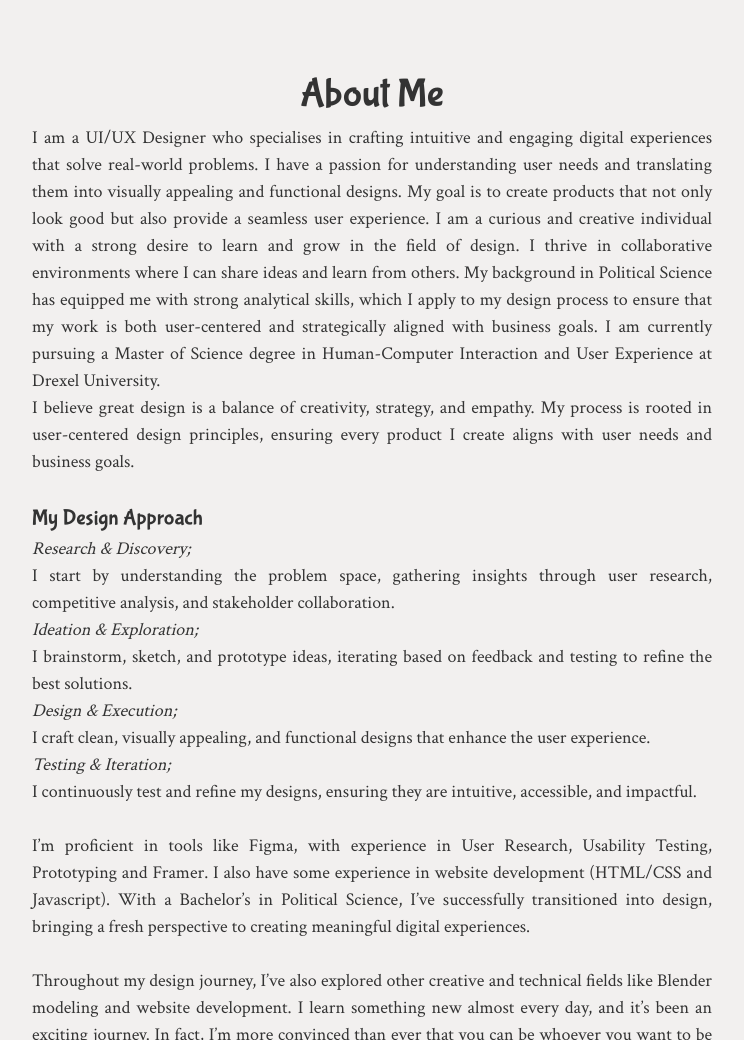
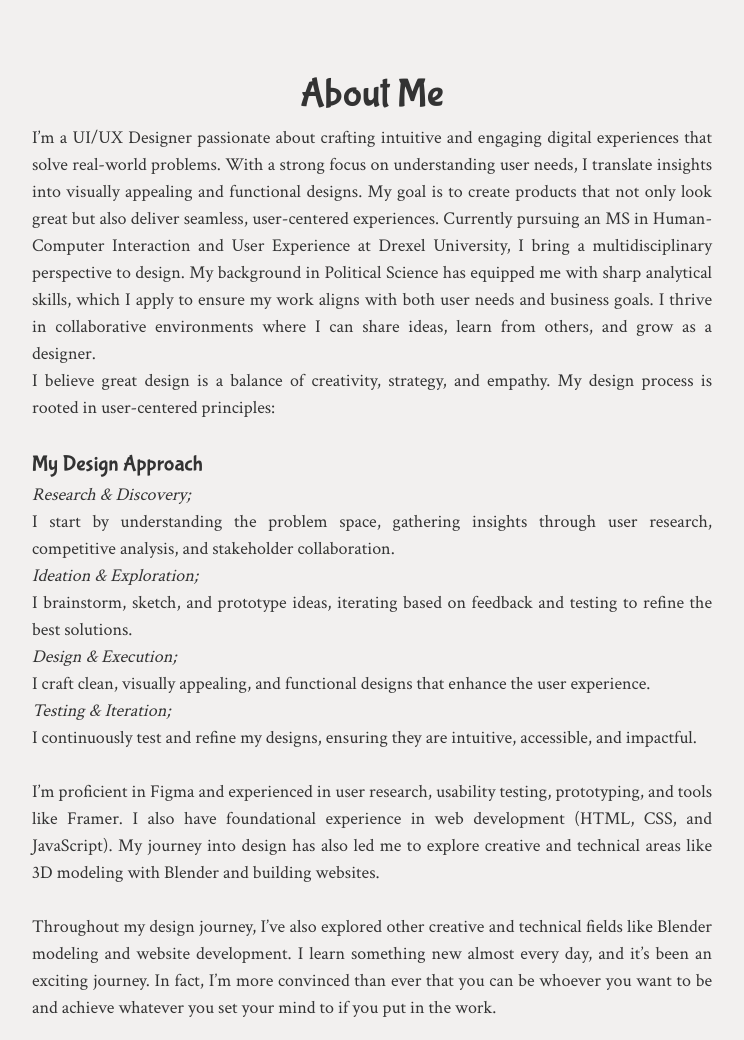
Before and after one commit to megdesigns/explore, a plain HTML site: page index.html in a window 1280 px wide. Shown: the part 1760-2800 px from the top of the page, without its empty margins (268-1012 px from the left). Drawn offline with Linux system fonts and the light colour scheme.

Commit message:
Update index.html

```diff
--- a/index.html
+++ b/index.html
@@ -566,11 +566,10 @@
 
     <section id="about">
         <h2>About Me</h2>
-        <p>I am a UI/UX Designer who specialises in crafting intuitive and engaging digital experiences that solve real-world problems. I have a passion for understanding user needs and translating them into visually appealing and functional designs. My goal is to create products that not only look good but also provide a seamless user experience.
-        I am a curious and creative individual with a strong desire to learn and grow in the field of design. I thrive in collaborative environments where I can share ideas and learn from others. My background in Political Science has equipped me with strong analytical skills, which I apply to my design process to ensure that my work is both user-centered and strategically aligned with business goals.
-
-        I am currently pursuing a Master of Science degree in Human-Computer Interaction and User Experience at Drexel University.</p>
-       <p> I believe great design is a balance of creativity, strategy, and empathy. My process is rooted in user-centered design principles, ensuring every product I create aligns with user needs and business goals.</p>
+        <p>I’m a UI/UX Designer passionate about crafting intuitive and engaging digital experiences that solve real-world problems. With a strong focus on understanding user needs, I translate insights into visually appealing and functional designs. My goal is to create products that not only look great but also deliver seamless, user-centered experiences. Currently pursuing an MS in Human-Computer Interaction and User Experience at Drexel University, I bring a multidisciplinary perspective to design. My background in Political Science has equipped me with sharp analytical skills, which I apply to ensure my work aligns with both user needs and business goals. I thrive in collaborative environments where I can share ideas, learn from others, and grow as a designer.
+        </p>
+       <p> I believe great design is a balance of creativity, strategy, and empathy. My design process is rooted in user-centered principles:
+       </p>
 <br>
         <h5 style="font-size: 22px;">My Design Approach</h5>
         <p><i>Research & Discovery;</i></p>
@@ -586,13 +585,15 @@
         <p>I continuously test and refine my designs, ensuring they are intuitive, accessible, and impactful.</p>
 
         <br>
-        <p>I’m proficient in tools like Figma, with experience in User Research, Usability Testing, Prototyping and Framer. I also have some experience in website development (HTML/CSS and Javascript). With a Bachelor’s in Political Science, I’ve successfully transitioned into design, bringing a fresh perspective to creating meaningful digital experiences.</p>
+        <p>I’m proficient in Figma and experienced in user research, usability testing, prototyping, and tools like Framer. I also have foundational experience in web development (HTML, CSS, and JavaScript). My journey into design has also led me to explore creative and technical areas like 3D modeling with Blender and building websites.</p>
         <br>
         <p> Throughout my design journey, I’ve also explored other creative and technical fields like Blender modeling and website development. I learn something new almost every day, and it’s been an exciting journey. In fact, I’m more convinced than ever that you can be whoever you want to be and achieve whatever you set your mind to if you put in the work.</p>
         <br>
-        <p> I’m always looking for new challenges and opportunities to grow, so if you have a project in mind or just want to chat, feel free to reach out!</p>
-         In my free time, I enjoy playing video games, especially EAFC. I also love traveling, though I’m not a fan of long flights or drives, I enjoy discovering new places, experiencing different cultures, and meeting new people.</p>
+        <p>Outside of design, I enjoy playing video games—especially EAFC—and traveling. While I’m not a fan of long flights or drives, I love discovering new places, experiencing different cultures, and meeting new people.
+
+          <p>I’m always open to new challenges and opportunities to grow.</p>
     </section>
+
     <div class="divider-line"></div>
     <section id="contact">
         <h2>Contact Me</h2>
```
